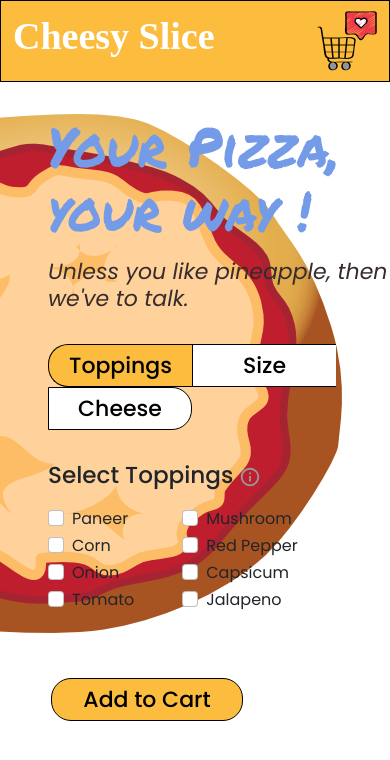
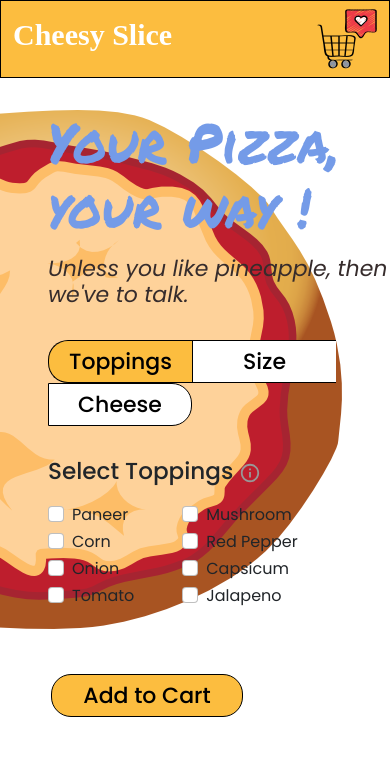
Before and after one commit to eyekavya/BurgerApp-React, a React (Create React App) app: page / in a window 390 px wide. Shown: the top 760 px of the page. Built offline with nearby package versions, Linux system fonts and the light colour scheme; a web font is replaced by a local one.

Commit message:
made navbar responsive

```diff
--- a/src/components/Navbar/StyledNavbar.js
+++ b/src/components/Navbar/StyledNavbar.js
@@ -27,4 +27,10 @@ export const StyledNavbar = styled.section`
   .menu {
     cursor: pointer;
   }
+
+  @media screen and (max-width: 720px) {
+    .title {
+      font-size: 30px;
+    }
+  }
 `;
```
